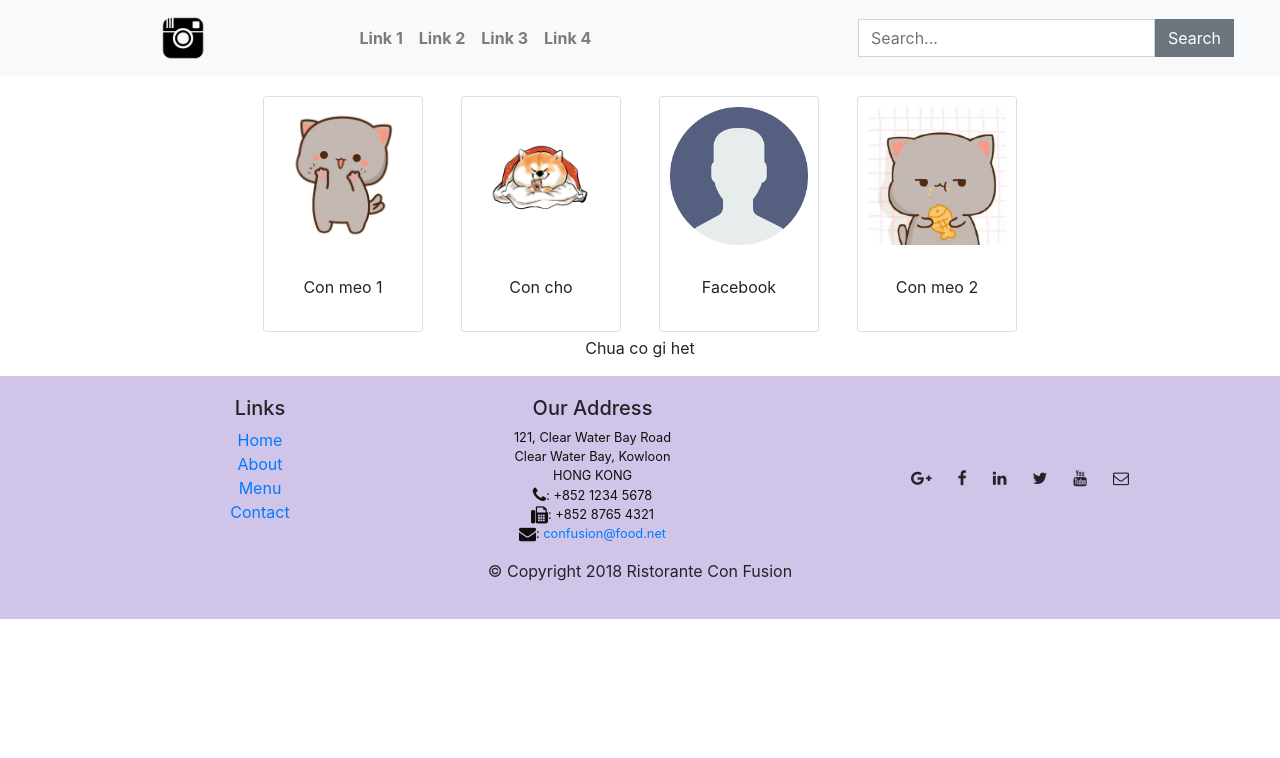
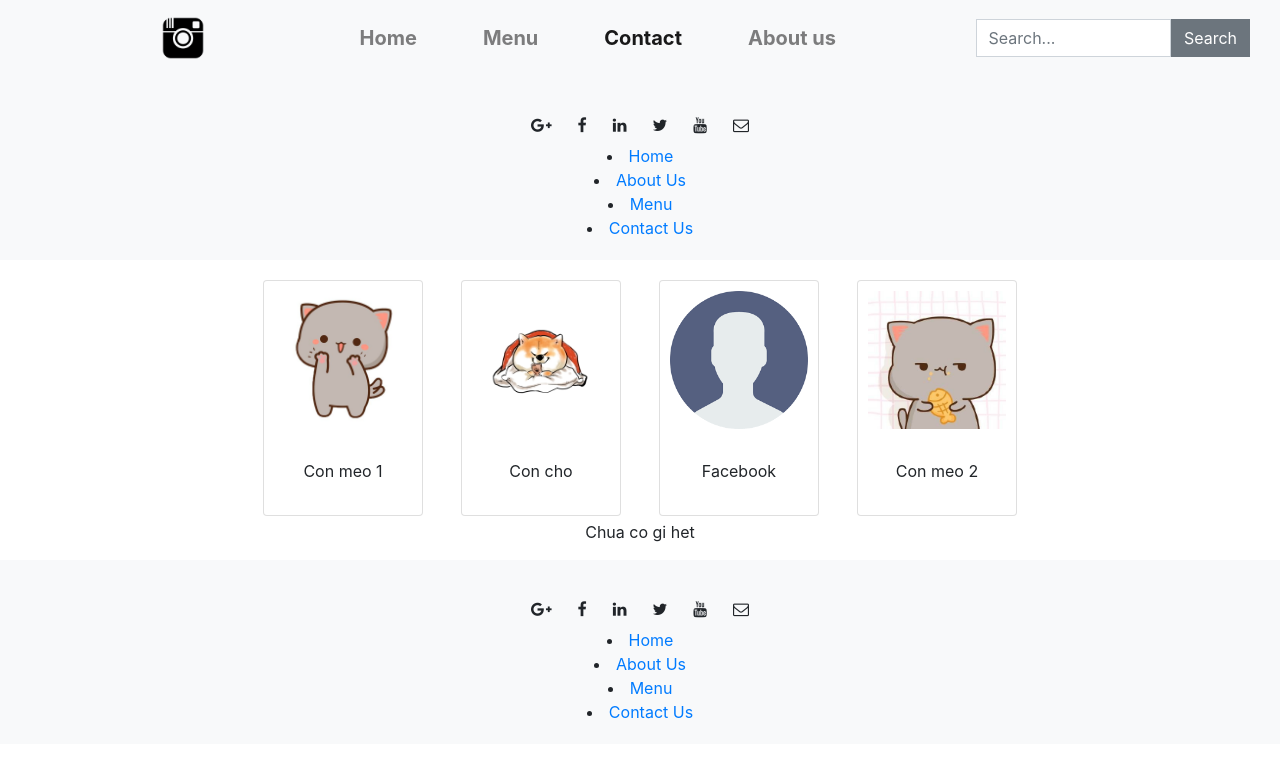
Before and after one commit to npmh310/learn-react-home, a React (Create React App) app: page /contact in a window 1280 px wide. Shown: the top 758 px of the page. Built offline with nearby package versions, Linux system fonts and the light colour scheme.

Commit message:
router-dom

```diff
--- a/package.json
+++ b/package.json
@@ -12,6 +12,7 @@
     "popper.js": "^1.16.1",
     "react": "^18.2.0",
     "react-dom": "^18.2.0",
+    "react-router-dom": "5.2.0",
     "react-scripts": "5.0.1",
     "reactstrap": "^9.2.0",
     "web-vitals": "^2.1.4"
--- a/src/App.css
+++ b/src/App.css
@@ -80,6 +80,13 @@
   min-height:400px;
 }
 
+.nav-item{
+  margin-right: 50px;
+}
+.nav-link{
+  font-size: 20px;
+}
+
 .footer{
   background-color: #D1C4E9;
   margin:0px auto;
@@ -101,3 +108,32 @@ address{
 .navbar-dark {
   background-color: #512DA8;
 }
+
+/* footer new */
+
+.footer {
+  background-color: #f8f9fa;
+  padding: 20px;
+  text-align: center;
+}
+
+.footer-content {
+  margin-top: 10px;
+}
+
+.btn {
+  display: inline-block;
+  padding: 10px;
+  border-radius: 50%;
+  background-color: #333;
+  color: #fff;
+}
+
+.btn:hover {
+  background-color: #007bff;
+}
+
+.fa {
+  font-size: 20px;
+  line-height: 1;
+}
--- a/src/App.js
+++ b/src/App.js
@@ -1,12 +1,16 @@
 import "./App.css";
 import React from "react";
 import Main from "./components/MainComponents";
+import { BrowserRouter } from 'react-router-dom';
 class App extends React.Component {
   render() {
     return (
+      <BrowserRouter>
       <div className="App">
         <Main />
       </div>
+    </BrowserRouter>
+
     );
   }
 }
--- a/src/components/FooterComponent.js
+++ b/src/components/FooterComponent.js
@@ -1,49 +1,77 @@
 import React from 'react';
-
+import { Link } from 'react-router-dom';
 function Footer(props) {
     return(
-    <div className="footer">
-        <div className="container">
-            <div className="row justify-content-center">
-                <div className="col-4 offset-1 col-sm-2">
-                    <h5>Links</h5>
-                    <ul className="list-unstyled">
-                        <li><a href="#">Home</a></li>
-                        <li><a href="#">About</a></li>
-                        <li><a href="#">Menu</a></li>
-                        <li><a href="contactus.html">Contact</a></li>
-                    </ul>
-                </div>
-                <div className="col-7 col-sm-5">
-                    <h5>Our Address</h5>
-                    <address>
-                      121, Clear Water Bay Road<br />
-                      Clear Water Bay, Kowloon<br />
-                      HONG KONG<br />
-                      <i className="fa fa-phone fa-lg"></i>: +852 1234 5678<br />
-                      <i className="fa fa-fax fa-lg"></i>: +852 8765 4321<br />
-                      <i className="fa fa-envelope fa-lg"></i>: <a href="mailto:confusion@food.net">
-                         confusion@food.net</a>
-                    </address>
-                </div>
-                <div className="col-12 col-sm-4 align-self-center">
-                    <div className="text-center">
-                        <a className="btn btn-social-icon btn-google" href="http://google.com/+"><i className="fa fa-google-plus"></i></a>
-                        <a className="btn btn-social-icon btn-facebook" href="http://www.facebook.com/profile.php?id="><i className="fa fa-facebook"></i></a>
-                        <a className="btn btn-social-icon btn-linkedin" href="http://www.linkedin.com/in/"><i className="fa fa-linkedin"></i></a>
-                        <a className="btn btn-social-icon btn-twitter" href="http://twitter.com/"><i className="fa fa-twitter"></i></a>
-                        <a className="btn btn-social-icon btn-google" href="http://youtube.com/"><i className="fa fa-youtube"></i></a>
-                        <a className="btn btn-social-icon" href="mailto:"><i className="fa fa-envelope-o"></i></a>
-                    </div>
-                </div>
-            </div>
-            <div className="row justify-content-center">
-                <div className="col-auto">
-                    <p>© Copyright 2018 Ristorante Con Fusion</p>
-                </div>
-            </div>
-        </div>
+    // <div className="footer">
+    //     <div className="container">
+    //         <div className="row justify-content-center">
+    //             <div className="col-4 offset-1 col-sm-2">
+    //                 <h5>Links</h5>
+    //                 <ul className="list-unstyled">
+    //                     <li><a href="#">Home</a></li>
+    //                     <li><a href="#">About</a></li>
+    //                     <li><a href="#">Menu</a></li>
+    //                     <li><a href="contactus.html">Contact</a></li>
+    //                 </ul>
+    //             </div>
+    //             <div className="col-7 col-sm-5">
+    //                 <h5>Our Address</h5>
+    //                 <address>
+    //                   121, Clear Water Bay Road<br />
+    //                   Clear Water Bay, Kowloon<br />
+    //                   HONG KONG<br />
+    //                   <i className="fa fa-phone fa-lg"></i>: +852 1234 5678<br />
+    //                   <i className="fa fa-fax fa-lg"></i>: +852 8765 4321<br />
+    //                   <i className="fa fa-envelope fa-lg"></i>: <a href="mailto:confusion@food.net">
+    //                      confusion@food.net</a>
+    //                 </address>
+    //             </div>
+    //             <div className="col-12 col-sm-4 align-self-center">
+    //                 <div className="text-center">
+    //                     <a className="btn btn-social-icon btn-google" href="http://google.com/+"><i className="fa fa-google-plus"></i></a>
+    //                     <a className="btn btn-social-icon btn-facebook" href="http://www.facebook.com/profile.php?id="><i className="fa fa-facebook"></i></a>
+    //                     <a className="btn btn-social-icon btn-linkedin" href="http://www.linkedin.com/in/"><i className="fa fa-linkedin"></i></a>
+    //                     <a className="btn btn-social-icon btn-twitter" href="http://twitter.com/"><i className="fa fa-twitter"></i></a>
+    //                     <a className="btn btn-social-icon btn-google" href="http://youtube.com/"><i className="fa fa-youtube"></i></a>
+    //                     <a className="btn btn-social-icon" href="mailto:"><i className="fa fa-envelope-o"></i></a>
+    //                 </div>
+    //             </div>
+    //         </div>
+    //         <div className="row justify-content-center">
+    //             <div className="col-auto">
+    //                 <p>© Copyright 2018 Ristorante Con Fusion</p>
+    //             </div>
+    //         </div>
+    //     </div>
+    // </div>
+    <footer className="footer">
+    <div className="footer-content">
+      <a className="btn btn-social-icon btn-google" href="http://google.com/+">
+        <i className="fa fa-google-plus"></i>
+      </a>
+      <a className="btn btn-social-icon btn-facebook" href="http://www.facebook.com/profile.php?id=">
+        <i className="fa fa-facebook"></i>
+      </a>
+      <a className="btn btn-social-icon btn-linkedin" href="http://www.linkedin.com/in/">
+        <i className="fa fa-linkedin"></i>
+      </a>
+      <a className="btn btn-social-icon btn-twitter" href="http://twitter.com/">
+        <i className="fa fa-twitter"></i>
+      </a>
+      <a className="btn btn-social-icon btn-google" href="http://youtube.com/">
+        <i className="fa fa-youtube"></i>
+      </a>
+      <a className="btn btn-social-icon" href="mailto:">
+        <i className="fa fa-envelope-o"></i>
+      </a>
+      <li><Link to='/home'>Home</Link></li>
+                        <li><Link to='/aboutus'>About Us</Link></li>
+                        <li><Link to='/menu'>Menu</Link></li>
+                        <li><Link to='/contactus'>Contact Us</Link></li>
+
+
     </div>
+  </footer>
     )
 }
 
--- a/src/components/HeaderComponent.js
+++ b/src/components/HeaderComponent.js
@@ -1,42 +1,74 @@
-import React, { Component } from "react";
+import React from "react";
 import {
+  Nav,
+  Navbar,
+  NavbarBrand,
+  Input,
   Collapse,
-  Navbar,
+  NavItem,
+  InputGroup,
+  Button,
   NavbarToggler,
-  NavbarBrand,
-  Nav,
-  NavItem,
-  NavLink,
-  Input, InputGroup, Button
 } from "reactstrap";
 
+import { NavLink } from "react-router-dom";
+
 class Header extends React.Component {
+  constructor(props) {
+    super(props);
+
+    this.toggleNav = this.toggleNav.bind(this);
+    this.state = {
+      isNavOpen: false,
+    };
+  }
+
+  toggleNav() {
+    this.setState({
+      isNavOpen: !this.state.isNavOpen,
+    });
+  }
+
   render() {
     return (
       <div>
+        <div>
           <Navbar className="header" light expand="md">
             <NavbarBrand className="col-md-3" href="/">
-        <img src="/assets/images/toppng.com-instagram-logo-transparent-png-512x512.png" alt="Logo" className="logo" />
+              <img
+                src="/assets/images/toppng.com-instagram-logo-transparent-png-512x512.png"
+                alt="Logo"
+                className="logo"
+              />
             </NavbarBrand>
-      <Nav className="col-md-4 mr-auto" navbar>
+            <Nav className="col-md-6 mr-auto" navbar>
               <NavItem>
-          <NavLink href="/link1">Link 1</NavLink>
+                <NavLink className="nav-link" to="/home">
+                  Home
+                </NavLink>
               </NavItem>
               <NavItem>
-          <NavLink href="/link2">Link 2</NavLink>
+                <NavLink className="nav-link" to="/menu">
+                  Menu
+                </NavLink>
               </NavItem>
               <NavItem>
-          <NavLink href="/link3">Link 3</NavLink>
+                <NavLink className="nav-link" to="/contact">
+                  Contact
+                </NavLink>
               </NavItem>
               <NavItem>
-          <NavLink href="/link4">Link 4</NavLink>
+                <NavLink className="nav-link" to="/aboutUs">
+                  About us
+                </NavLink>
               </NavItem>
             </Nav>
-      <InputGroup className="col-md-4 search-bar">
+            <InputGroup className="col-md-3 search-bar">
               <Input placeholder="Search..." />
               <Button color="secondary">Search</Button>
             </InputGroup>
           </Navbar>
+        </div>
       </div>
     );
   }
--- /dev/null
+++ b/src/components/HomeComponent.js
@@ -0,0 +1,11 @@
+import React from 'react';
+
+function Home(props) {
+    return(
+      <div className="container">
+        <h4>Con cac gi z kh biet</h4>
+      </div>
+    );
+}
+
+export default Home;
--- a/src/components/MainComponents.js
+++ b/src/components/MainComponents.js
@@ -1,11 +1,11 @@
 import React from "react";
-import { Navbar, NavbarBrand } from "reactstrap";
 import Menu from "./MenuComponents";
 import DishDetail from "./DishdetailComponent";
 import { DISHES } from "../shared/dishes";
 import Header from "./HeaderComponent";
 import Footer from "./FooterComponent";
-
+import Home from "./HomeComponent";
+import { Switch, Route, Redirect } from "react-router-dom";
 class Main extends React.Component {
   constructor(props) {
     super(props);
@@ -19,11 +19,29 @@ class Main extends React.Component {
       selectedDish: dish,
     });
   }
+  // Home
 
   render() {
+      const HomePage = () => {
+      return (<Home />);
+    };
+
     return (
       <div>
-        <Header/>
+        <Header />
+        {/* home */}
+
+        <Switch>
+          <Route path="/home" component={HomePage} />
+          <Route
+            path="/menu"
+            component={() => <Menu dishes={this.state.dishes} />}
+          />
+           <Route path="/contact" component={Footer} />
+          <Redirect to="/home" />
+
+        </Switch>
+
         <div className="container mt-3">
           <Menu
             dishes={this.state.dishes}
@@ -33,13 +51,15 @@ class Main extends React.Component {
 
         <div className="container mb-3 ">
           <DishDetail
-          // filter dùng để lọc ra đối tượng món ăn theo id
+            // filter dùng để lọc ra đối tượng món ăn theo id
             dish={
-              this.state.dishes.filter((dish) => dish.id === this.state.selectedDish )[0]
+              this.state.dishes.filter(
+                (dish) => dish.id === this.state.selectedDish
+              )[0]
             }
           />
-            </div>
-            <Footer/>
+        </div>
+        <Footer />
       </div>
     );
   }
--- a/src/components/MenuComponents.js
+++ b/src/components/MenuComponents.js
@@ -7,6 +7,7 @@ import {
   CardBody,
   CardTitle,
 } from "reactstrap";
+
 
 function RenderMenuItem({ dish, onClick }) {
   return (
```
Also changed, not shown: 2 other files (tests, documents, lock files or other folders). Lines whose indentation alone changed are shown as unchanged.
